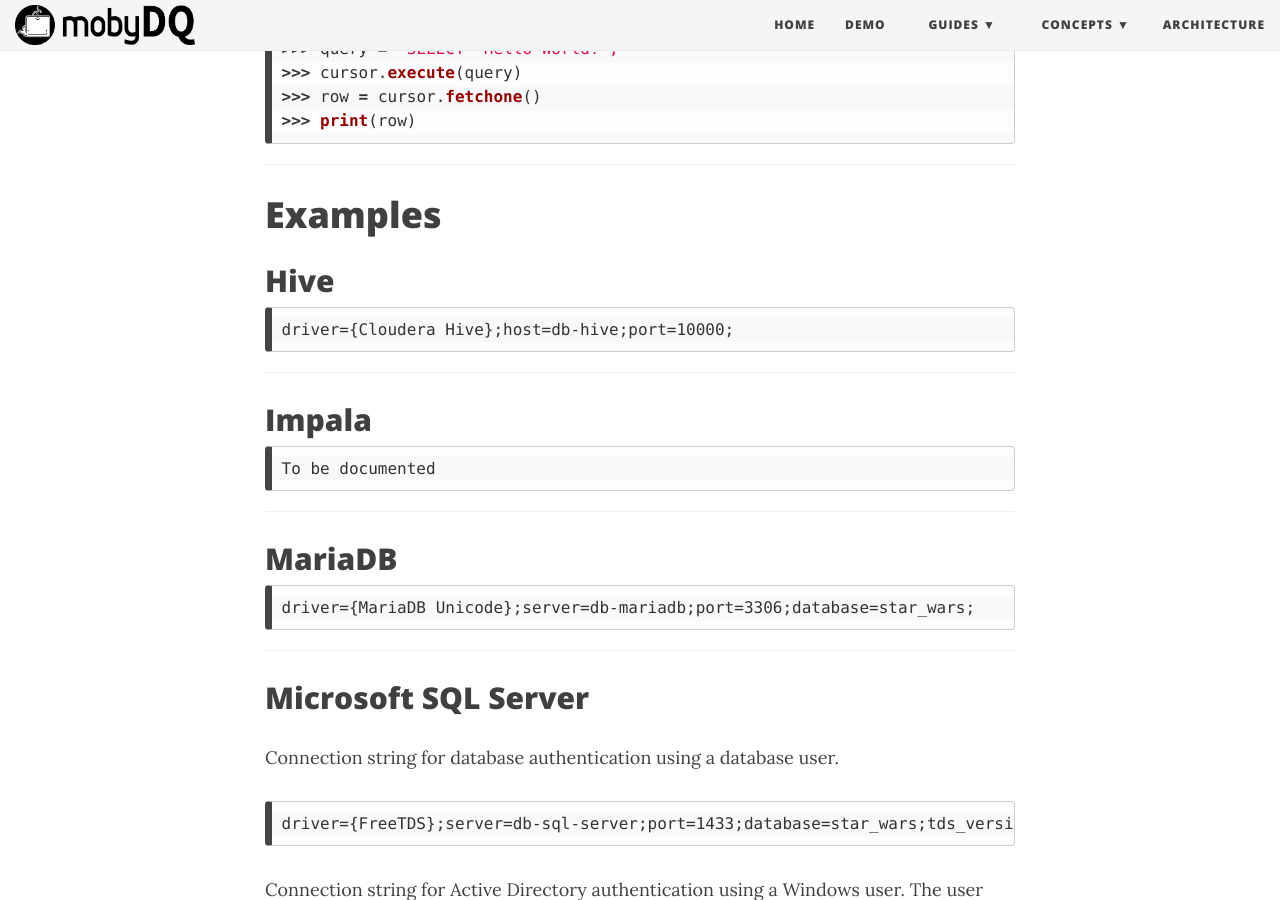
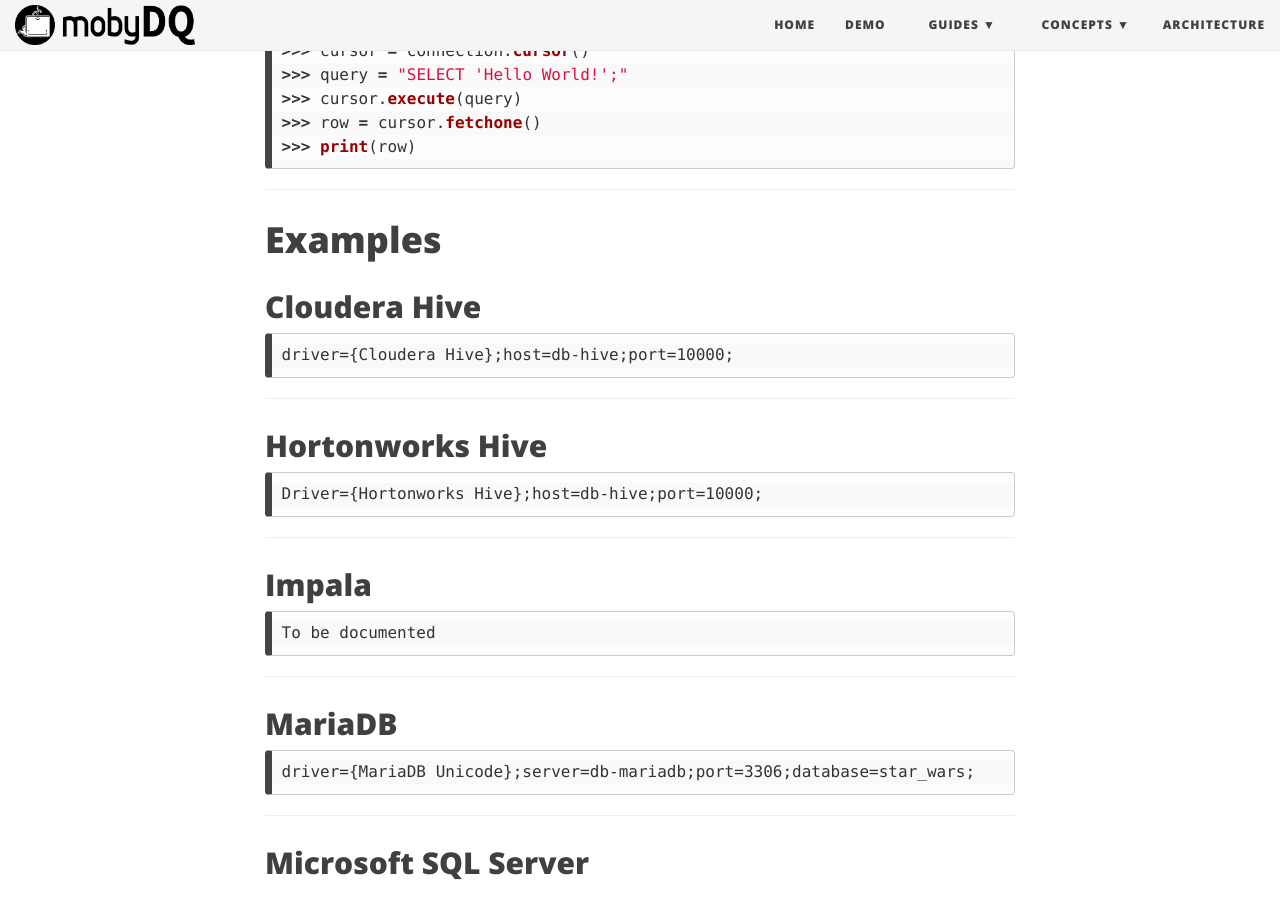
Before and after one commit to ubisoft/mobydq, a Jekyll site: the page built from docs/pages/datasourceconnectionstrings.md, in a window 1280 px wide and 900 px high, scrolled down 1635 px. Built offline with Jekyll 4.4.1, drawn with Linux system fonts in a browser that asks for light colours; nearby versions of some CDN libraries; some of the changed text lies outside the part shown.

Commit message:
Add connection string for Hortonworks ODBC driver

````diff
--- a/docs/pages/datasourceconnectionstrings.md
+++ b/docs/pages/datasourceconnectionstrings.md
@@ -10,16 +10,17 @@
 
 - [Troubleshooting](#troubleshooting)
 - [Examples](#examples)
-  - [Hive](##hive)
-  - [Impala](##impala)
-  - [MariaDB](##mariadb)
-  - [Microsoft SQL Server](##microsoft-sql-server)
-  - [MySQL](##mysql)
-  - [Oracle](##oracle)
-  - [PostgreSQL](##postgresql)
-  - [Snowflake](##snowflake)
-  - [SQLite](##sqlite)
-  - [Teradata](##teradata)
+  - [Cloudera Hive](#cloudera-hive)
+  - [Hortonworks Hive](#hortonworks-hive)
+  - [Impala](#impala)
+  - [MariaDB](#mariadb)
+  - [Microsoft SQL Server](#microsoft-sql-server)
+  - [MySQL](#mysql)
+  - [Oracle](#oracle)
+  - [PostgreSQL](#postgresql)
+  - [Snowflake](#snowflake)
+  - [SQLite](#sqlite)
+  - [Teradata](#teradata)
 
 # Troubleshooting
 
@@ -50,10 +51,18 @@
 
 # Examples
 
-## Hive
+## Cloudera Hive
 
 ```
 driver={Cloudera Hive};host=db-hive;port=10000;
+```
+
+---
+
+## Hortonworks Hive
+
+```
+Driver={Hortonworks Hive};host=db-hive;port=10000;
 ```
 
 ---
````
